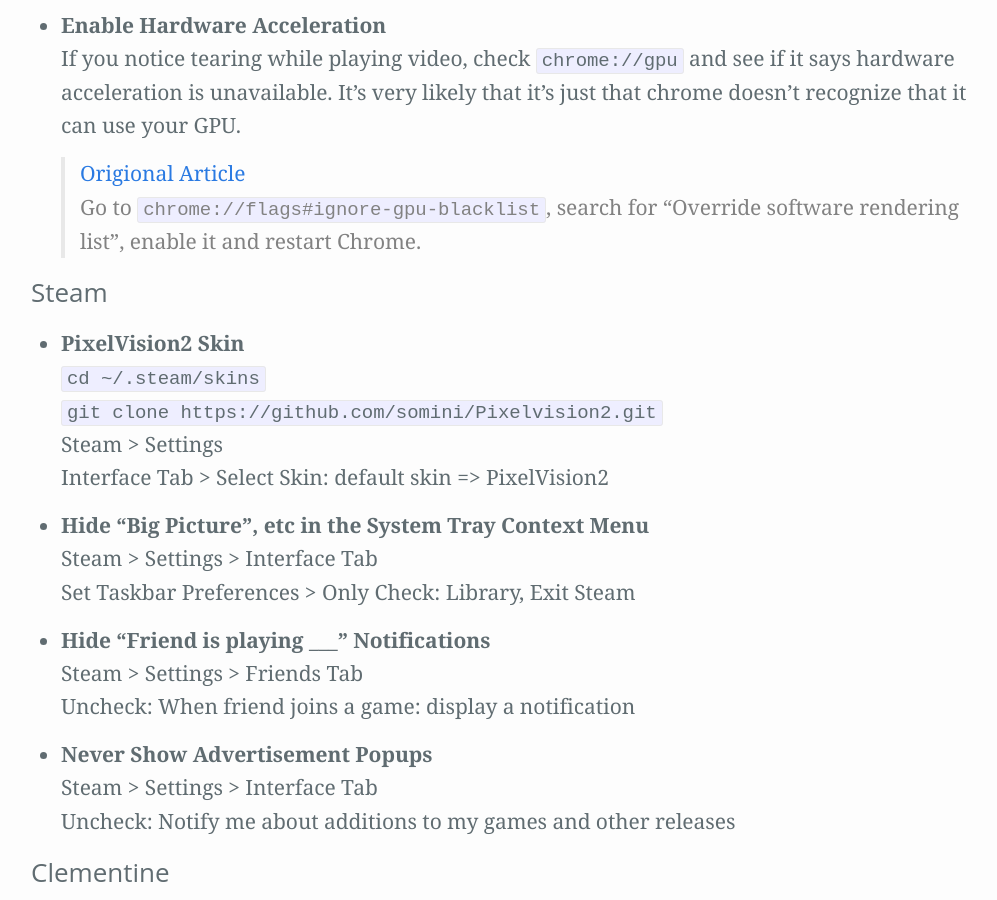
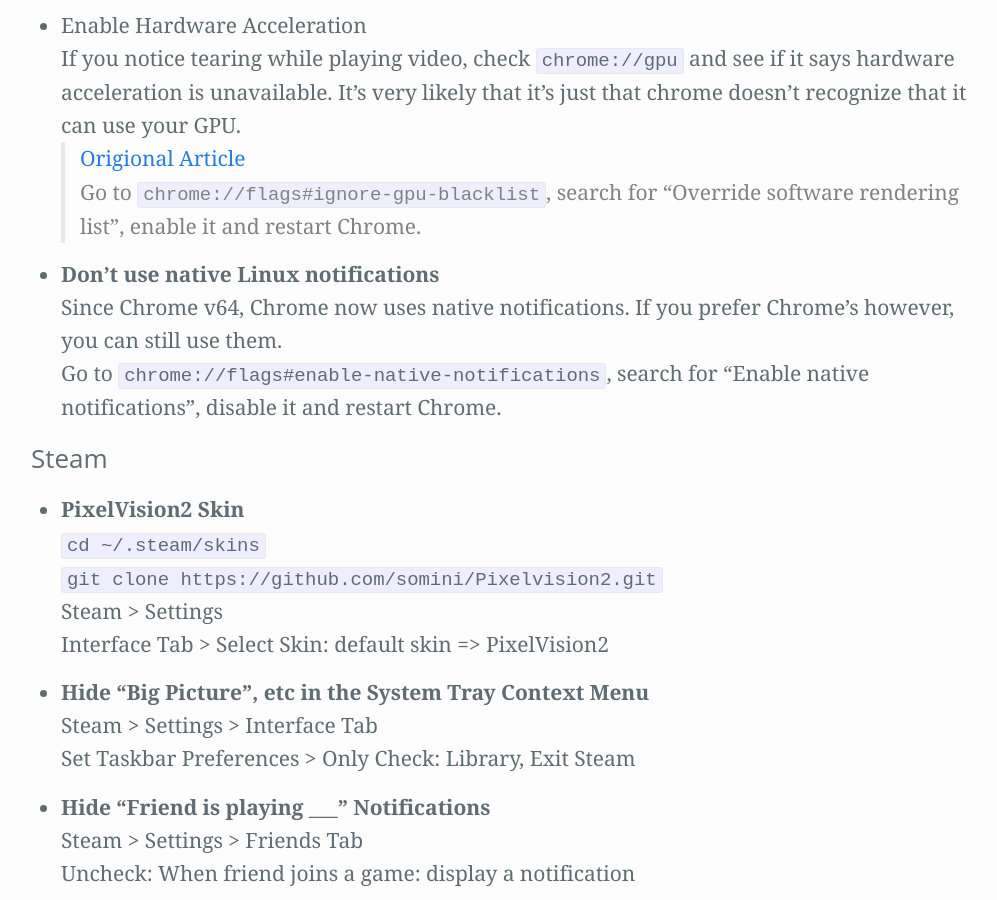
Before and after one commit to Zren/zren.github.io, a Jekyll site: the page built from kde.md, in a window 1280 px wide and 900 px high, scrolled down 9066 px. Shown: the whole window, without its empty margins (127-1124 px from the left). Built offline with Jekyll 4.4.1, drawn with Linux system fonts in a browser that asks for light colours.

Commit message:
Add instructions to disable native Linux Chrome notifications

```diff
--- a/kde.md
+++ b/kde.md
@@ -374,6 +374,11 @@
   > [Origional Article](http://www.webupd8.org/2014/01/enable-hardware-acceleration-in-chrome.html)
   Go to `chrome://flags#ignore-gpu-blacklist`, search for "Override software rendering list", enable it and restart Chrome.
 
+{% assign i = i | plus: 1 %}
+* {:#cfg-{{ i }}} Don't use native Linux notifications
+  Since Chrome v64, Chrome now uses native notifications. If you prefer Chrome's however, you can still use them.
+  Go to `chrome://flags#enable-native-notifications`, search for "Enable native notifications", disable it and restart Chrome.
+
 
 ### Steam
 
```
